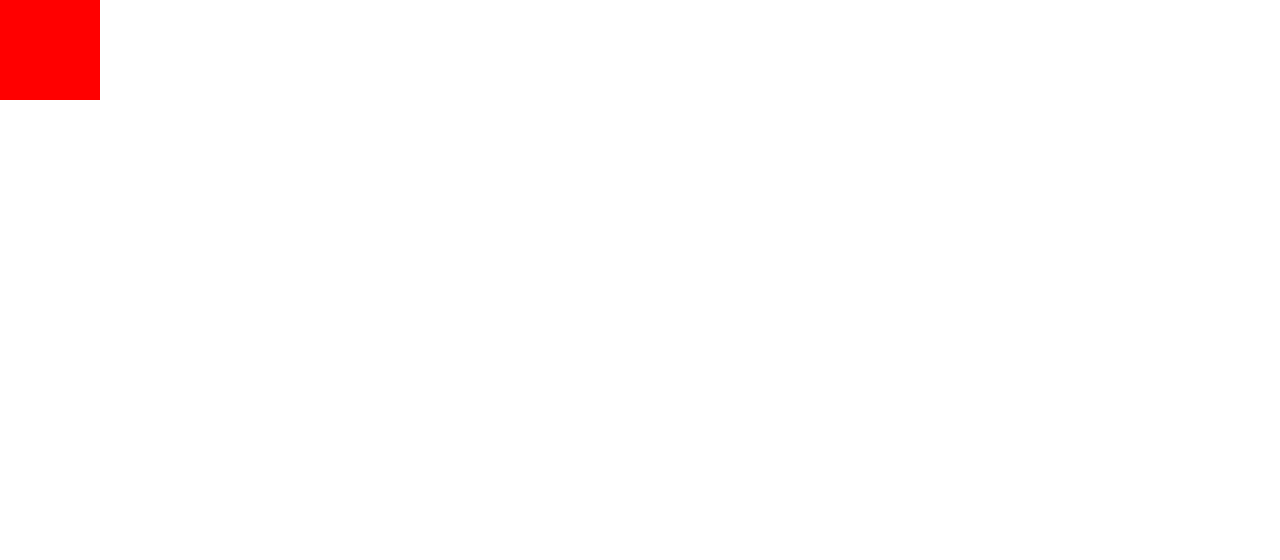
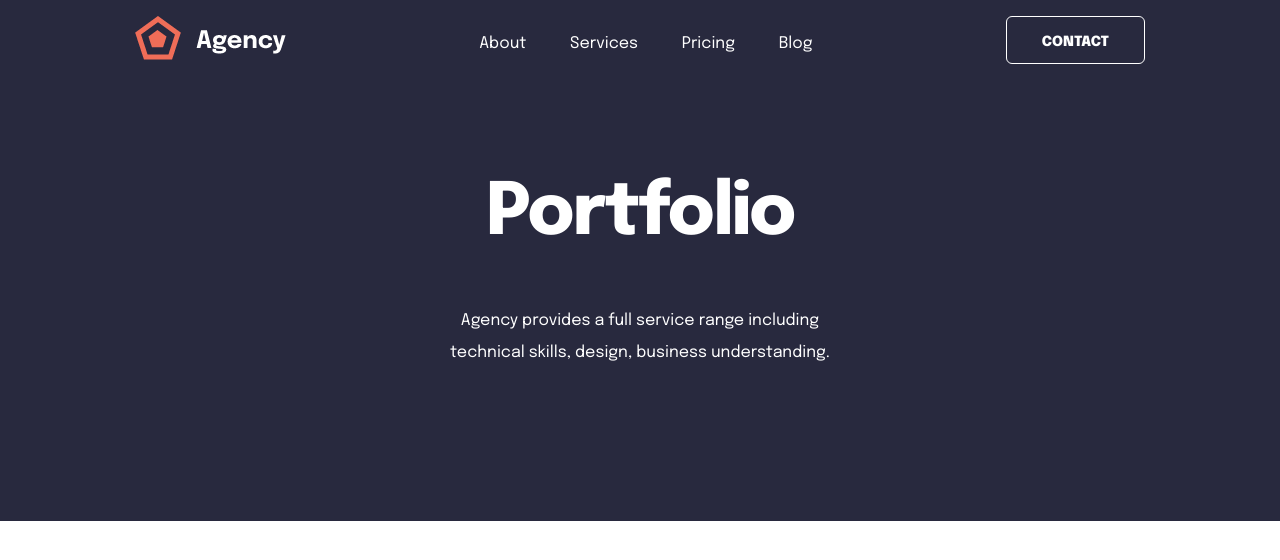
Before and after one commit to mirael26/jupiter-test, a React app: page / in a window 1280 px wide. Shown: the top 560 px of the page. Built offline with nearby package versions, Linux system fonts and the light colour scheme.

Commit message:
Add header and favicon

```diff
--- a/src/components/app/app.scss
+++ b/src/components/app/app.scss
@@ -1,5 +1,2 @@
 .app {
-  width: 100px;
-  height: 100px;
-  background-color: red;
 }
--- a/src/components/app/app.tsx
+++ b/src/components/app/app.tsx
@@ -1,8 +1,12 @@
 import * as React from "react";
+
+import Header from "../header/header";
 
 const App = () => {
   return (
-    <div className="app"></div>
+    <div className="app">
+      <Header />
+    </div>
   );
 };
 
--- /dev/null
+++ b/src/components/container/container.scss
@@ -0,0 +1,4 @@
+.container {
+  max-width: 1570px;
+  margin: 0 auto;
+}
--- /dev/null
+++ b/src/components/container/container.tsx
@@ -0,0 +1,15 @@
+import * as React from "react";
+
+interface ContainerProps {
+  children?: JSX.Element | JSX.Element[],
+}
+
+const Container = ({children}: ContainerProps) => {
+  return (
+    <div className="container">
+      {children}
+    </div>
+  );
+};
+
+export default Container;
--- /dev/null
+++ b/src/components/header/header.scss
@@ -0,0 +1,68 @@
+.header {
+  padding: 16px 135px 74px;
+  background-color: #28293e;
+}
+
+.header__header {
+  display: flex;
+  justify-content: space-between;
+}
+
+.header__logo {
+  width: 151px;
+  height: 44px;
+}
+
+.header__nav {
+  min-width: 33%;
+  padding-top: 12px;
+}
+
+.header__nav-list {
+  display: flex;
+  justify-content: space-between;
+}
+
+.header__nav-item {
+  margin-right: 30px;
+
+  &:last-child {
+    margin-right: 0;
+  }
+
+  & a {
+    @include text;
+    color: #fff;
+  }
+}
+
+.header__contact {
+  @include button-text;
+  width: 138h;
+  height: 48px;
+  padding: 18px 35px;
+  color: #fff;
+  text-transform: uppercase;
+  border: 1px solid #fff;
+  border-radius: 6px;
+}
+
+.header__body {
+  display: flex;
+  flex-direction: column;
+  align-items: center;
+  padding: 110px 0 78px;
+}
+
+.header__title {
+  @include h1;
+  margin-bottom: 51px;
+  color: #fff;
+}
+
+.header__text {
+  @include text;
+  width: 39%;
+  text-align: center;
+  color: #fff;
+}
--- /dev/null
+++ b/src/components/header/header.tsx
@@ -0,0 +1,31 @@
+import * as React from "react";
+
+import Container from "../container/container";
+
+const Header = () => {
+  return (
+    <div className="header">
+      <Container>
+        <div className="header__header">
+          <img className="header__logo" src={require('../../img/logo.png')} alt="Логотип Agency"></img>
+          <nav className="header__nav">
+            <ul className="header__nav-list">
+              <li className="header__nav-item"><a href="#">About</a></li>
+              <li className="header__nav-item"><a href="#">Services</a></li>
+              <li className="header__nav-item"><a href="#">Pricing</a></li>
+              <li className="header__nav-item"><a href="#">Blog</a></li>
+            </ul>
+          </nav>
+          <button className="header__contact">Contact</button>
+        </div>
+
+        <div className="header__body">
+          <h1 className="header__title">Portfolio</h1>
+          <p className="header__text">Agency provides a full service range including technical skills, design, business understanding.</p>
+        </div>
+      </Container>
+    </div>
+  );
+};
+
+export default Header;
--- a/src/index.html
+++ b/src/index.html
@@ -4,6 +4,7 @@
     <meta charset="UTF-8">
     <meta name="viewport" content="width=device-width, initial-scale=1.0">
     <title>Agency - Portfolio</title>
+    <link rel="shortcut icon" href="/src/img/favicon.ico" type="image/x-icon">
 </head>
 
 <body class="body">
--- a/src/main.scss
+++ b/src/main.scss
@@ -4,3 +4,5 @@
 @import './scss/mixins.scss';
 
 @import './components/app/app.scss';
+@import './components/header/header.scss';
+@import './components/container/container.scss';
```
Also changed, not shown: src/img/logo.png (added), 1 other file (tests, documents, lock files or other folders).
